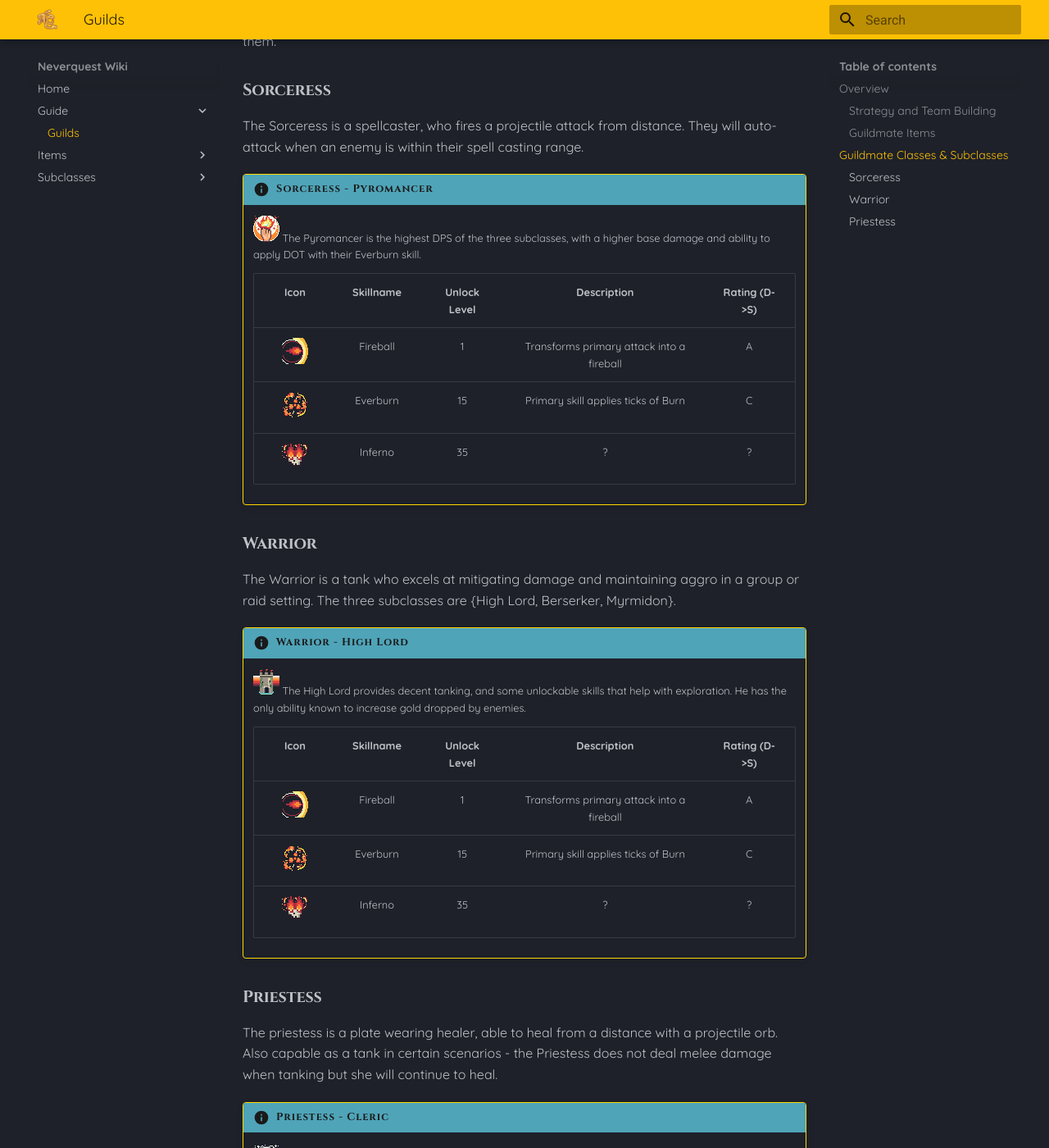
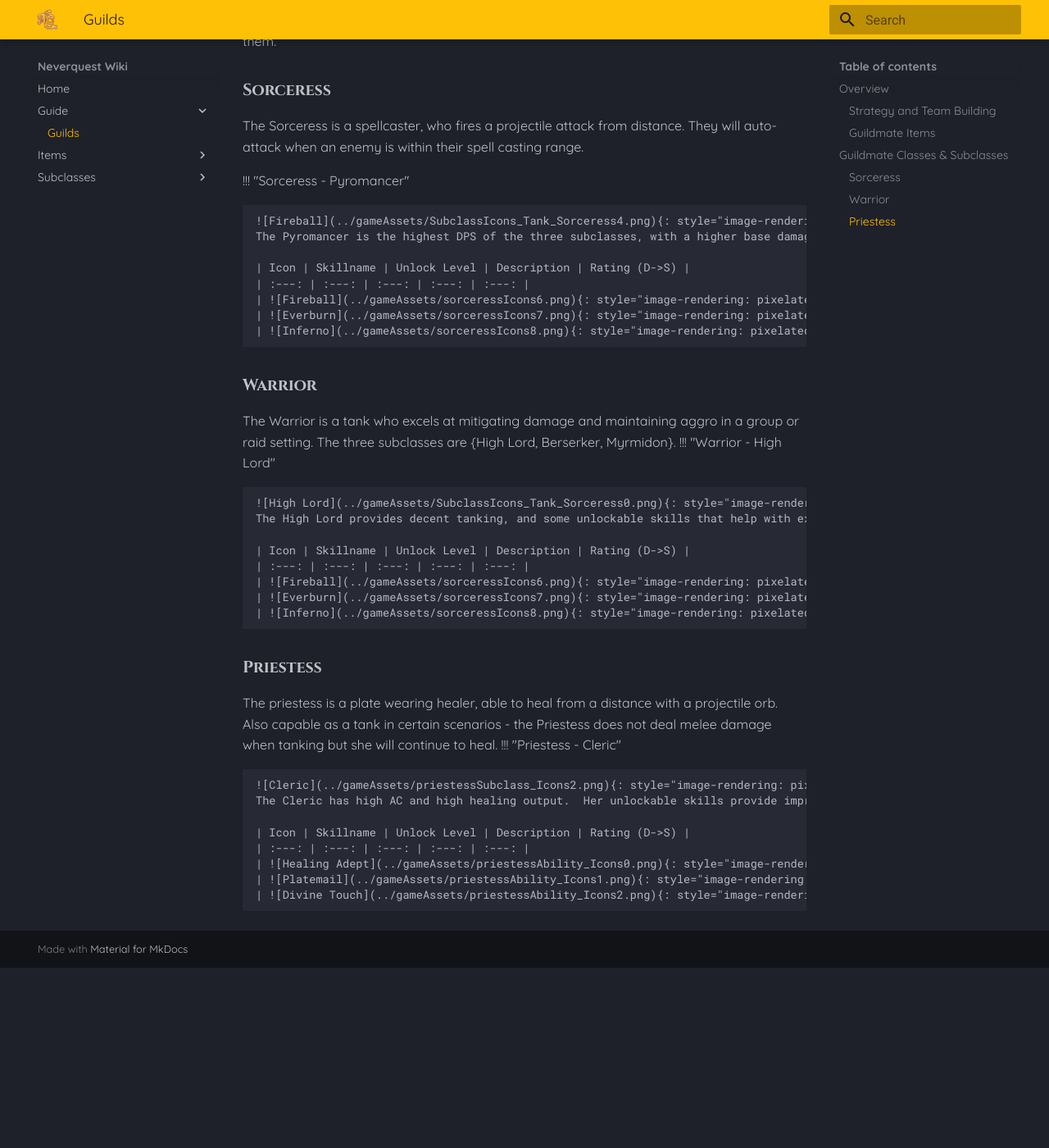
Before and after one commit to NeverQuest-Ben/NeverQuest, an MkDocs documentation site: the page built from docs/mechanics/guildManagement.md, in a window 1280 px wide and 1400 px high, scrolled down 738 px. Shown: the whole window at 82% size. Built offline with MkDocs 1.6.1 and Material for MkDocs 9.7.7, drawn with Linux system fonts in a browser that asks for light colours; after the commit the page ends 1918 px from its top, so only the background shows below that; some of the changed lines change nothing that is shown; some of the changed text lies outside the part shown.

Commit message:
Update guildManagement.md

```diff
--- a/docs/mechanics/guildManagement.md
+++ b/docs/mechanics/guildManagement.md
@@ -3,7 +3,7 @@ In NeverQuest, players can create and manage a guild that is full of NPC players
 Guild members can be recruited for grouping with (grinding XP, or killing rare monsters) or for raiding with (challenging very difficult higher level monsters).
 
 ### Strategy and Team Building
-!!! info Grouping and XP Grinding
+!!! Grouping and XP Grinding
 
     **The Classic:** 1 x Cleric, 1 x High Lord, 2 x Pyromancer
     One of the most balanced groups, able to provide high DPS as well as sustain even when pulling multiple monsters.
@@ -19,7 +19,7 @@ Each guildmate can have 1 of 3 subclasses, which are randomly selected when you
 ### Sorceress
 The Sorceress is a spellcaster, who fires a projectile attack from distance.  They will auto-attack when an enemy is within their spell casting range.
 
-!!! info "Sorceress - Pyromancer"
+!!! "Sorceress - Pyromancer"
 
     ![Fireball](../gameAssets/SubclassIcons_Tank_Sorceress4.png){: style="image-rendering: pixelated; width: 32px;" }
     The Pyromancer is the highest DPS of the three subclasses, with a higher base damage and ability to apply DOT with their Everburn skill.
@@ -33,7 +33,7 @@ The Sorceress is a spellcaster, who fires a projectile attack from distance.  Th
 
 ### Warrior
 The Warrior is a tank who excels at mitigating damage and maintaining aggro in a group or raid setting.  The three subclasses are {High Lord, Berserker, Myrmidon}.
-!!! info "Warrior - High Lord"
+!!! "Warrior - High Lord"
 
     ![High Lord](../gameAssets/SubclassIcons_Tank_Sorceress0.png){: style="image-rendering: pixelated; width: 32px;" }
     The High Lord provides decent tanking, and some unlockable skills that help with exploration.  He has the only ability known to increase gold dropped by enemies.
@@ -46,7 +46,7 @@ The Warrior is a tank who excels at mitigating damage and maintaining aggro in a
 
 ### Priestess
 The priestess is a plate wearing healer, able to heal from a distance with a projectile orb.  Also capable as a tank in certain scenarios - the Priestess does not deal melee damage when tanking but she will continue to heal.
-!!! info "Priestess - Cleric"
+!!! "Priestess - Cleric"
 
     ![Cleric](../gameAssets/priestessSubclass_Icons2.png){: style="image-rendering: pixelated; width: 32px;" }
     The Cleric has high AC and high healing output.  Her unlockable skills provide improved healing and mana regeneration.
```
